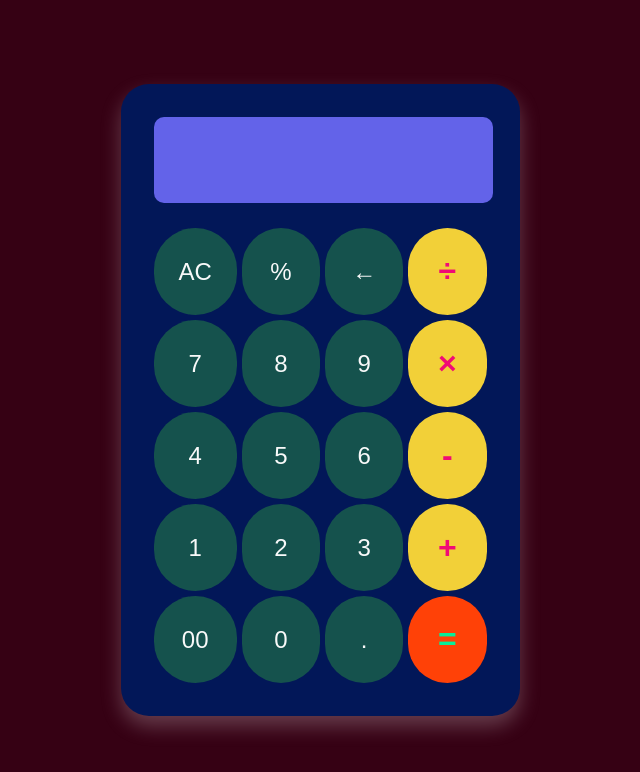
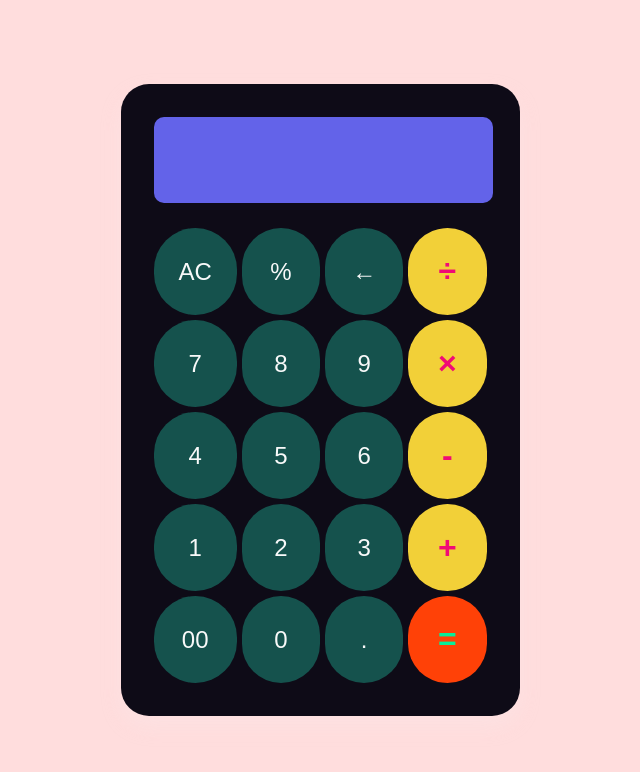
Before and after one commit to Vivek85789/Calculator-JS, a plain HTML site: page index.html in a window 1280 px wide. Shown: the whole page, without its empty margins (320-960 px from the left). Drawn offline with Linux system fonts and the light colour scheme.

Commit message:
changes made

```diff
--- a/style.css
+++ b/style.css
@@ -8,14 +8,14 @@ body{
     justify-content: center;
     align-items: center;
     height: 100vh;
-    background: #360114;
+    background: #ffdddd;
     margin: 0;
     font-family: 'Segoe UI', sans-serif;
 
 }
 
 .container {
-    background: #021758;
+    background: #0e0b17;
     padding: 33px;
     border-radius: 28px;
     box-shadow: 0 10px 20px rgba(247, 241, 244, 0.25);
```
